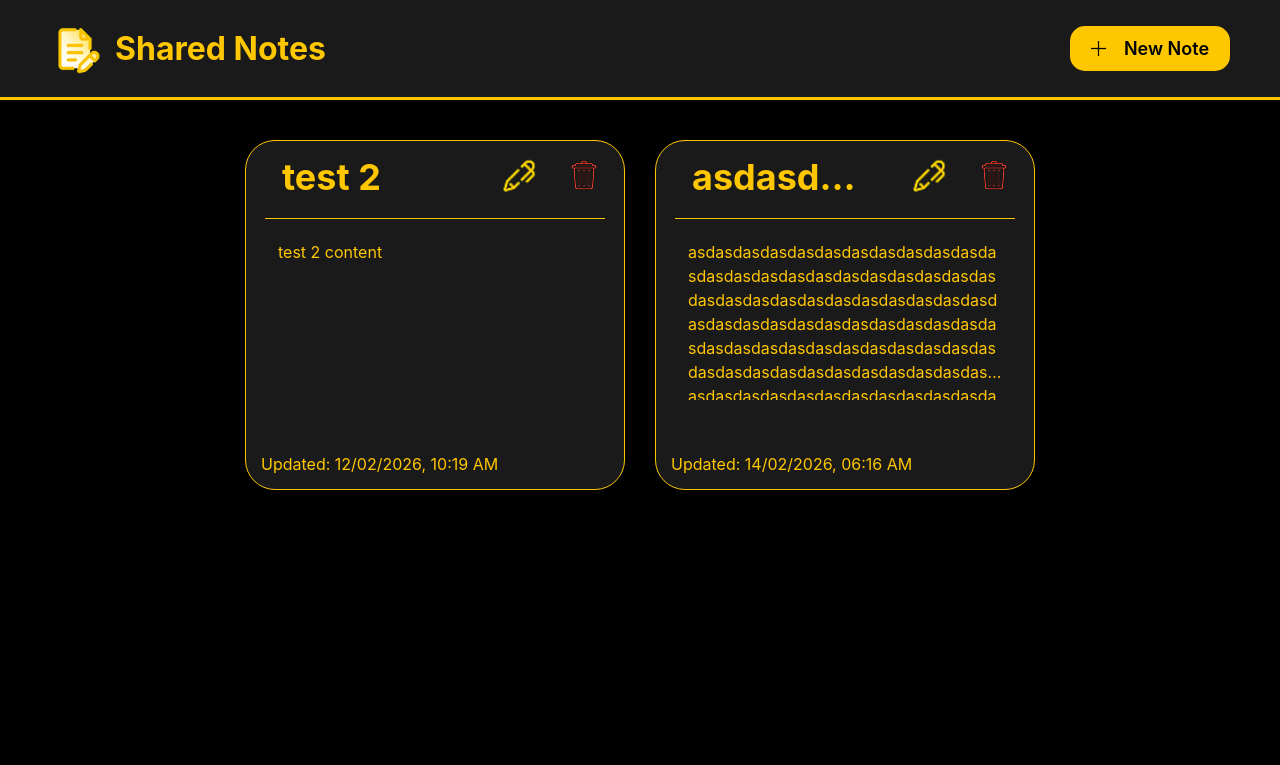
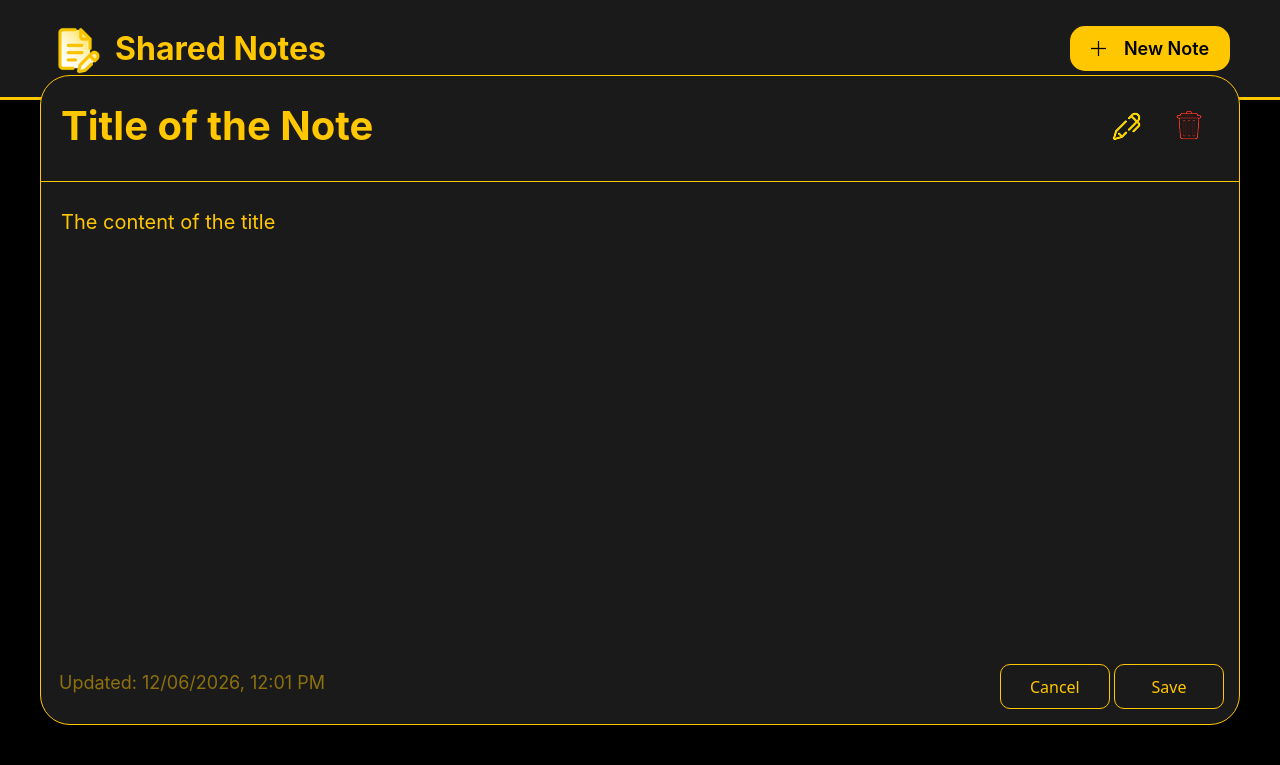
Before and after one commit to ArthDaryll/shared-notes, a Flask app: page / in a window 1280 px wide. Shown: the top 765 px of the page. Run offline with Flask 3, Linux system fonts and the light colour scheme; a user stored in the database is signed in; data comes from the database, SQL or seed files in the repository; some libraries are stand-ins or nearby versions.

Commit message:
big holder div

```diff
--- a/static/style.css
+++ b/static/style.css
@@ -234,13 +234,12 @@ p#cnn{
 }
 
 .notes h3{
-    padding: 1em;
+    padding: 1.5em;
     text-align: left;
     font-family: 'Inter';
     font-style: normal;
     font-weight: 700;
-    font-size: 36px;
-    line-height: 0%;
+
     color: #FFC700;
     white-space: nowrap;
     overflow: hidden;
@@ -306,6 +305,7 @@ p#cnn{
     padding: 0 2rem;
     font-family: 'Inter';
     font-style: normal;
+    opacity: 50%;
     font-weight: 400;
     font-size: 16px;
     line-height: 19px;
@@ -452,3 +452,81 @@ p#cnn{
     .auth-footer a:hover {
             text-decoration: underline;
     }
+    .big-holder{
+        height: 650px;
+        width: 1200px;
+        position: absolute;
+        top: 50%;
+        left: 50%;
+        transform: translate(-50%, -50%);
+        z-index: 10;
+        background: #1A1A1A;
+        border: 1px solid #FFC700;
+        box-shadow: 0px 4px 4px rgba(0, 0, 0, 0.25);
+        border-radius: 30px;
+    }
+    .TitleButton h2{
+        /* Shared Notes */
+    font-family: 'Inter';
+    font-style: normal;
+    font-weight: 700;
+    font-size: 40px;
+    padding: 20px;
+    color: #FFC700;
+    }
+    .TitleButton {
+        display: flex;
+        justify-content: space-between;
+        align-items: flex-start;        /* Keeps them aligned at the top */
+    }
+    .bigButton{
+        padding: 30px;
+        display: flex;
+        gap: 25px;
+        cursor: pointer;
+        transition: 0.2s;
+    }
+    .ballPoint:hover{
+        transform: scale(1.05);
+    }
+    .big-holder hr{
+        border: 0;
+        border-top: 1px solid #FFC700;
+        margin: 5px auto;
+    }
+    #contents{
+    font-family: 'Inter';
+    font-style: normal;
+    font-size: 20px;
+    color: #FFC700;
+    padding: 1em;
+    }
+    #upToDate{
+    font-family: 'Inter';
+    font-style: normal;
+    font-size: 18px;
+    color: #FFC700;
+    padding: 1em;
+    opacity: 50%;
+    position: absolute;
+    bottom: 10px;
+    }
+    .savendCancel{
+        gap: 20px;
+        position: absolute;
+        bottom: 15px;
+        right: 15px;
+    }
+    #saveContent, #cancelContent{
+        /* Rectangle 12 */
+        width: 110px;
+        height: 45px;
+        background: #1A1A1A;
+        border: 1px solid #FFC700;
+        border-radius: 10px;
+        color: #FFC700;
+    }
+    #saveContent:hover, #cancelContent:hover{
+        background-color: #ffc700;
+        color: #000000;
+    }
--- a/templates/index.html
+++ b/templates/index.html
@@ -51,7 +51,6 @@
             <h3>{{ note.title }}</h3>
             <hr>
             <div class="note-action">
-                <button class="rewrite"><img src="{{ url_for('static', filename='png/Ball Point Pen.png')}}"></button>
                 <button class="delete" onclick="deleteNote({{ note.id }})"><img src="{{ url_for('static', filename='png/delete.png') }}"></button>
             </div>
             <p class="Note-Content">{{ note.content }}</p>
@@ -60,7 +59,22 @@
     {% endfor %}
     </div>
 {% endif %}
-
+<div class="big-holder">
+    <div class="TitleButton">
+    <h2>Title of the Note</h2>
+    <div class="bigButton" id="bigButton">
+    <button class="ballPoint" ><img src="{{ url_for('static', filename='png/Ball Point Pen.png') }}"></button>
+    <button class="ballPoint"><img src="{{ url_for('static', filename='png/delete.png') }}"></button>
+    </div>
+    </div>
+    <hr>
+    <p id="contents">The content of the title</p>
+    <p id="upToDate">Updated: 12/06/2026, 12:01 PM</p>
+    <div class="savendCancel">
+    <button id="cancelContent">Cancel</button>
+    <button id="saveContent">Save</button>
+    </div>
+</div>
 <div id="deleteModal" class="modal-overlay" style="display: none;">
     <div class="modal-content">
         <h3>Delete Note?</h3>
```
